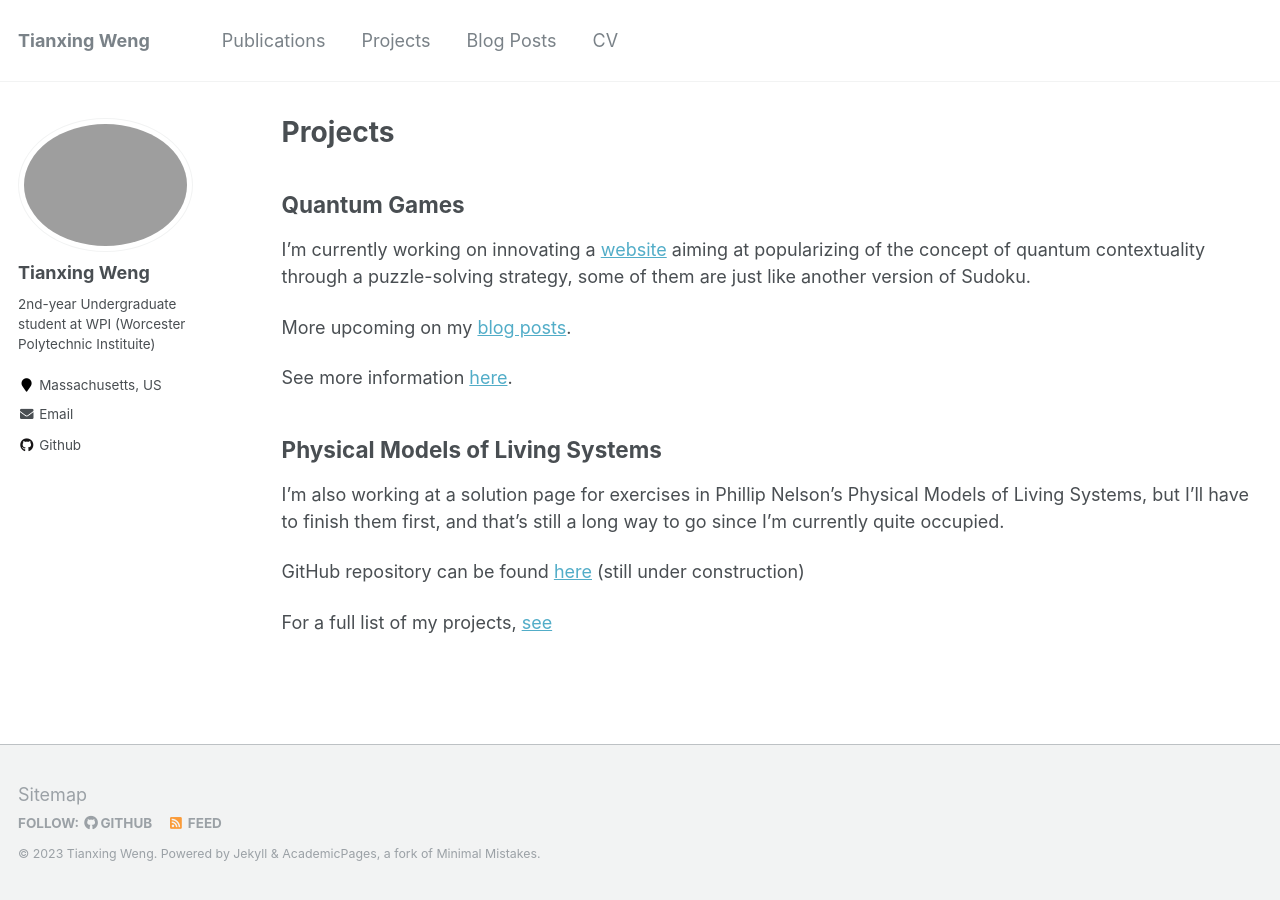
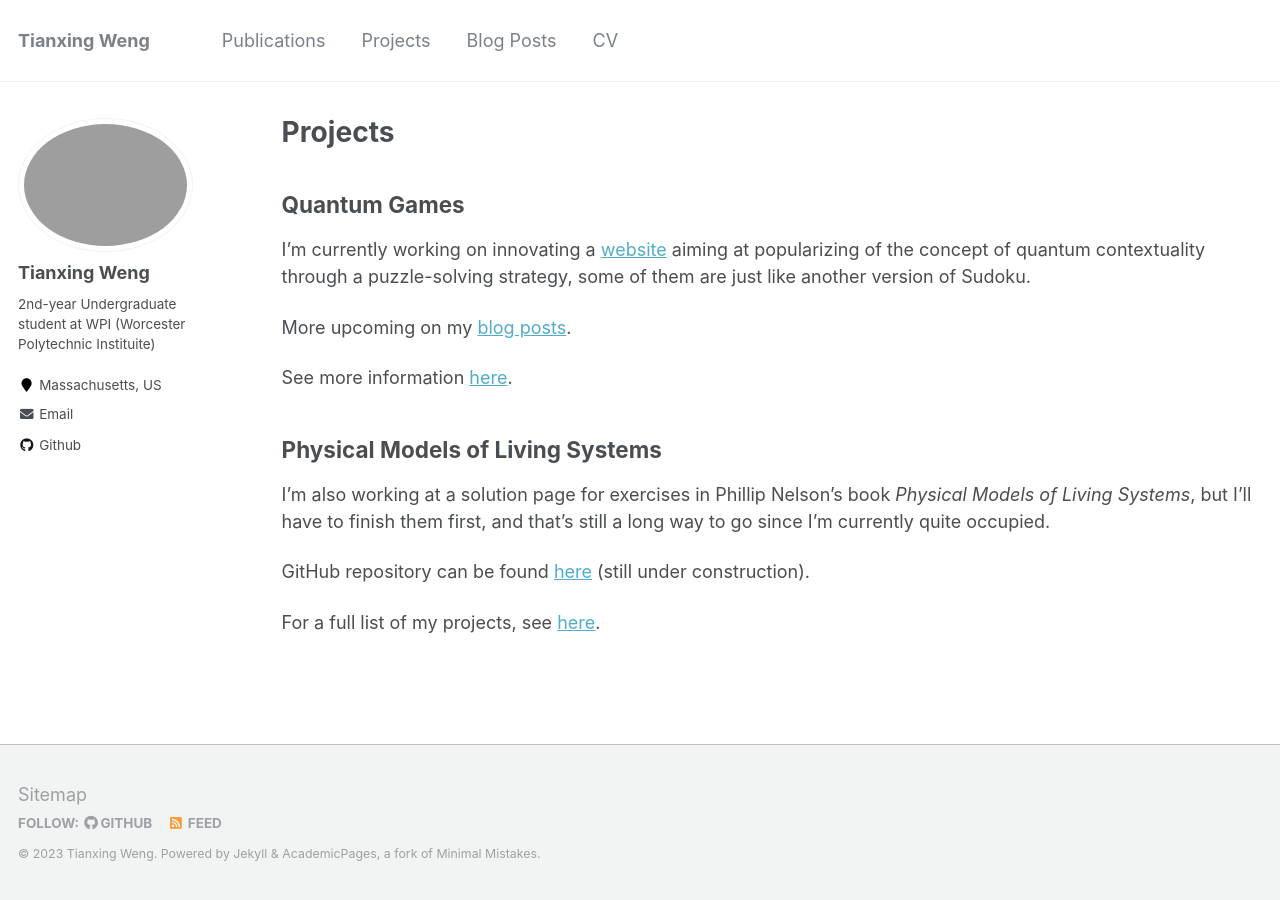
Before and after one commit to Daniel-Tianxing-Weng/daniel-tianxing-weng.github.io, a Jekyll site: the page built from _pages/projects.md, in a window 1280 px wide. Built offline with Jekyll 4.4.1, drawn with Linux system fonts in a browser that asks for light colours.

```diff
--- a/_pages/projects.md
+++ b/_pages/projects.md
@@ -9,14 +9,14 @@ author_profile: true
 
 I'm currently working on innovating a [website](https://quantumgamesorg.github.io) aiming at popularizing of the concept of quantum contextuality through a puzzle-solving strategy, some of them are just like another version of Sudoku.
 
-More upcoming on my [blog posts](../_posts/).
+More upcoming on my [blog posts](../_posts/quantumFoundationIntro.md).
 
 See more information [here](../_projects/project-1.md).
 
 ## Physical Models of Living Systems
 
-I'm also working at a solution page for exercises in Phillip Nelson's Physical Models of Living Systems, but I'll have to finish them first, and that's still a long way to go since I'm currently quite occupied.
+I'm also working at a solution page for exercises in Phillip Nelson's book *Physical Models of Living Systems*, but I'll have to finish them first, and that's still a long way to go since I'm currently quite occupied.
 
-GitHub repository can be found [here](https://github.com/Daniel-Tianxing-Weng/physical_modeling_of_living_systems) (still under construction)
+GitHub repository can be found [here](https://github.com/Daniel-Tianxing-Weng/physical_modeling_of_living_systems) (still under construction).
 
-For a full list of my projects, [see](/projects_archive/)
+For a full list of my projects, see [here](/projects_archive/).
```
Also changed, not shown: _posts/2023-11-27-blog-post-2.md (deleted, +0 -9 lines), _posts/bellNonlocality.md (added, +9 -0 lines), _posts/quantumFoundationIntro.md (added, +36 -0 lines).
